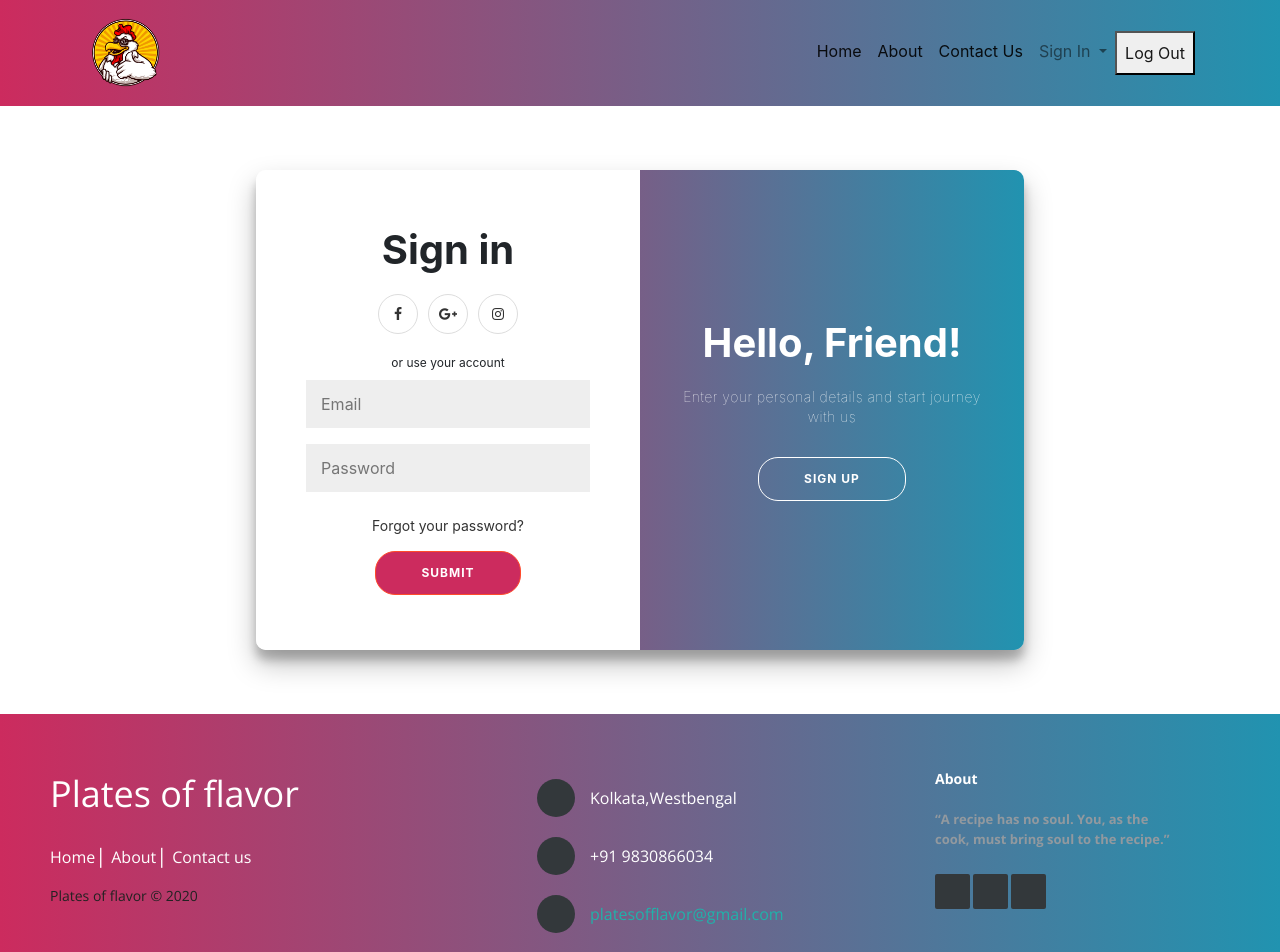
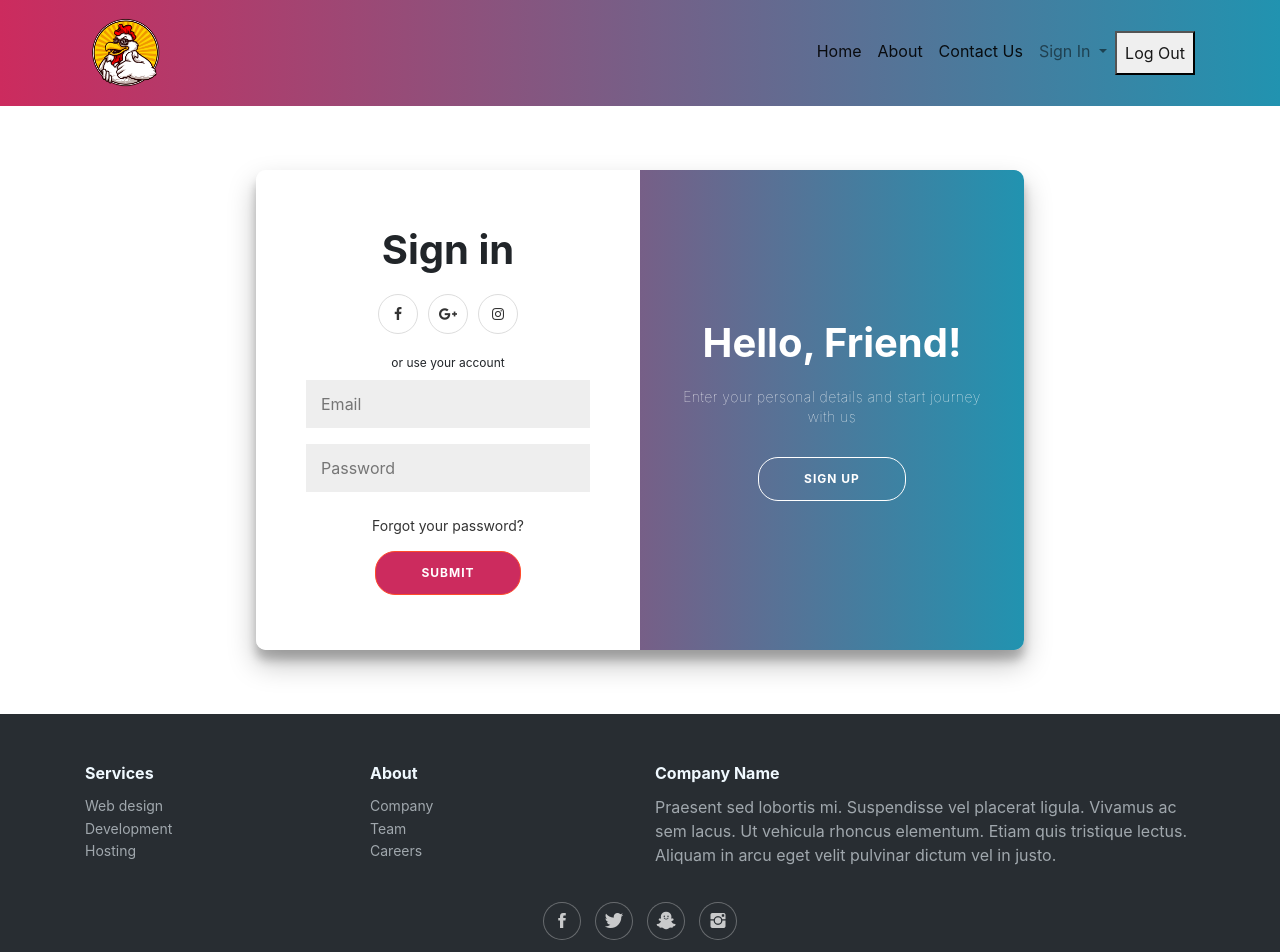
Before and after one commit to suparnaa-git/Platesofflavor, an Angular app: page /signin in a window 1280 px wide. Shown: the top 952 px of the page. Built offline with nearby package versions, Linux system fonts and the light colour scheme.

Commit message:
make it better

```diff
--- a/src/app/Layout/footer/footer.component.css
+++ b/src/app/Layout/footer/footer.component.css
@@ -1,209 +1,89 @@
-@import url(https://fonts.googleapis.com/css?family=Open+Sans:400,500,300,700);
-
-* {
-  font-family: Open Sans;
+.footer-dark {
+	padding:50px 0;
+	color:#f0f9ff;
+	background-color:#282d32;
   }
 
-.fb-ic{
-    color: white;
-    margin-right: 4%;
+  .footer-dark h3 {
+	margin-top:0;
+	margin-bottom:12px;
+	font-weight:bold;
+	font-size:16px;
   }
 
-section {
-  width: 100%;
-  display: inline-block;
-  background: #333;
-  height: 50vh;
-  text-align: center;
-  font-size: 22px;
-  font-weight: 700;
-  text-decoration: underline;
+  .footer-dark ul {
+	padding:0;
+	list-style:none;
+	line-height:1.6;
+	font-size:14px;
+	margin-bottom:0;
   }
 
-.footer-distributed{
-	/* background: #666; */
-	background: linear-gradient(to right,#cc2b5e,#2193b0)!important;
-	box-shadow: 0 1px 1px 0 rgba(0, 0, 0, 0.12);
-	box-sizing: border-box;
-	width: 100%;
-	text-align: left;
-	font: bold 16px sans-serif;
-	padding: 55px 50px;
+  .footer-dark ul a {
+	color:inherit;
+	text-decoration:none;
+	opacity:0.6;
   }
 
-.footer-distributed .footer-left,
-.footer-distributed .footer-center,
-.footer-distributed .footer-right{
-	display: inline-block;
-	vertical-align: top;
+  .footer-dark ul a:hover {
+	opacity:0.8;
   }
 
-/* Footer left */
-
-.footer-distributed .footer-left{
-	width: 40%;
+  @media (max-width:767px) {
+	.footer-dark .item:not(.social) {
+	  text-align:center;
+	  padding-bottom:20px;
+	}
   }
 
-/* The company logo */
-
-.footer-distributed h3{
-	color:  #ffffff;
-	font: normal 36px 'Open Sans', cursive;
-	margin: 0;
+  .footer-dark .item.text {
+	margin-bottom:36px;
   }
 
-.footer-distributed h3 span{
-	color:  lightseagreen;
+  @media (max-width:767px) {
+	.footer-dark .item.text {
+	  margin-bottom:0;
+	}
   }
 
-/* Footer links */
-
-.footer-distributed .footer-links{
-	color:  #ffffff;
-	margin: 20px 0 12px;
-	padding: 0;
+  .footer-dark .item.text p {
+	opacity:0.6;
+	margin-bottom:0;
   }
 
-.footer-distributed .footer-links a{
-	display:inline-block;
-	line-height: 1.8;
-  font-weight:400;
-	text-decoration: none;
-	color:  inherit;
+  .footer-dark .item.social {
+	text-align:center;
   }
 
-.footer-distributed .footer-company-name{
-	color:  #222;
-	font-size: 14px;
-	font-weight: normal;
-	margin: 0;
+  @media (max-width:991px) {
+	.footer-dark .item.social {
+	  text-align:center;
+	  margin-top:20px;
+	}
   }
 
-/* Footer Center */
-
-.footer-distributed .footer-center{
-	width: 35%;
+  .footer-dark .item.social > a {
+	font-size:20px;
+	width:36px;
+	height:36px;
+	line-height:36px;
+	display:inline-block;
+	text-align:center;
+	border-radius:50%;
+	box-shadow:0 0 0 1px rgba(255,255,255,0.4);
+	margin:0 8px;
+	color:#fff;
+	opacity:0.75;
   }
 
-.footer-distributed .footer-center i{
-	background-color:  #33383b;
-	color: #ffffff;
-	font-size: 25px;
-	width: 38px;
-	height: 38px;
-	border-radius: 50%;
-	text-align: center;
-	line-height: 42px;
-	margin: 10px 15px;
-	vertical-align: middle;
+  .footer-dark .item.social > a:hover {
+	opacity:0.9;
   }
 
-.footer-distributed .footer-center i.fa-envelope{
-	font-size: 17px;
-	line-height: 38px;
+  .footer-dark .copyright {
+	text-align:center;
+	padding-top:24px;
+	opacity:0.3;
+	font-size:13px;
+	margin-bottom:0;
   }
-
-.footer-distributed .footer-center p{
-	display: inline-block;
-	color: #ffffff;
-  font-weight:400;
-	vertical-align: middle;
-	margin:0;
-}
-
-.footer-distributed .footer-center p span{
-	display:block;
-	font-weight: normal;
-	font-size:14px;
-	line-height:2;
-}
-
-.footer-distributed .footer-center p a{
-	color:  lightseagreen;
-	text-decoration: none;;
-}
-
-.footer-distributed .footer-links a:before {
-  content: "|";
-  font-weight:300;
-  font-size: 20px;
-  left: 0;
-  color: #fff;
-  display: inline-block;
-  padding-right: 5px;
-}
-
-.footer-distributed .footer-links .link-1:before {
-  content: none;
-}
-
-/* Footer Right */
-
-.footer-distributed .footer-right{
-	width: 20%;
-}
-
-.footer-distributed .footer-company-about{
-	line-height: 20px;
-	color:  #92999f;
-	font-size: 13px;
-	font-weight: normal;
-	margin: 0;
-}
-
-.footer-distributed .footer-company-about span{
-	display: block;
-	color:  #ffffff;
-	font-size: 14px;
-	font-weight: bold;
-	margin-bottom: 20px;
-}
-
-.footer-distributed .footer-icons{
-	margin-top: 25px;
-}
-
-.footer-distributed .footer-icons a{
-	display: inline-block;
-	width: 35px;
-	height: 35px;
-	cursor: pointer;
-	background-color:  #33383b;
-	border-radius: 2px;
-
-	font-size: 20px;
-	color: #ffffff;
-	text-align: center;
-	line-height: 35px;
-
-	margin-right: 3px;
-	margin-bottom: 5px;
-}
-
-/* If you don't want the footer to be responsive, remove these media queries */
-
-@media (max-width: 880px) {
-
-	.footer-distributed{
-		font: bold 14px sans-serif;
-	}
-
-	.footer-distributed .footer-left,
-	.footer-distributed .footer-center,
-	.footer-distributed .footer-right{
-		display: block;
-		width: 100%;
-		margin-bottom: 40px;
-		text-align: center;
-	}
-	.footer-distributed .footer-company-about
-	{
-		color: white;
-
-	}
-
-	.footer-distributed .footer-center i{
-		margin-left: 0;
-	}
-
-}
--- a/src/app/Layout/footer/footer.component.html
+++ b/src/app/Layout/footer/footer.component.html
@@ -1,64 +1,43 @@
-<!-- <section>Footer Example 4</section> -->
-<footer style="margin-top: 30px;" class="footer-distributed">
+<head>
+    <meta charset="utf-8">
+    <meta name="viewport" content="width=device-width, initial-scale=1.0">
+    <title>Untitled</title>
+    <link rel="stylesheet" href="https://cdnjs.cloudflare.com/ajax/libs/twitter-bootstrap/4.1.3/css/bootstrap.min.css">
+    <link rel="stylesheet" href="https://cdnjs.cloudflare.com/ajax/libs/ionicons/2.0.1/css/ionicons.min.css">
+    <link rel="stylesheet" href="../footer/footer.component.css">
+</head>
 
-			<div class="footer-left">
-
-				<h3>Plates of flavor</h3>
-
-				<p class="footer-links">
-					<a routerLink="/about" class="link-1">Home</a>
-
-					<!-- <a href="#">Blog</a> -->
-
-					<!-- <a href="#">Pricing</a> -->
-
-					<a routerLink="/home">About</a>
-
-					<!-- <a href="#">Faq</a> -->
-
-					<a routerLink="/contactus">Contact us</a>
-				</p>
-
-				<p class="footer-company-name">Plates of flavor © 2020</p>
+<body>
+    <div class="footer-dark">
+        <footer>
+            <div class="container">
+                <div class="row">
+                    <div class="col-sm-6 col-md-3 item">
+                        <h3>Services</h3>
+                        <ul>
+                            <li><a href="#">Web design</a></li>
+                            <li><a href="#">Development</a></li>
+                            <li><a href="#">Hosting</a></li>
+                        </ul>
                     </div>
-
-			<div class="footer-center">
-
-				<div>
-					<i class="fa fa-map-marker"></i>
-					<p>Kolkata,Westbengal</p>
+                    <div class="col-sm-6 col-md-3 item">
+                        <h3>About</h3>
+                        <ul>
+                            <li><a href="#">Company</a></li>
+                            <li><a href="#">Team</a></li>
+                            <li><a href="#">Careers</a></li>
+                        </ul>
                     </div>
-
-				<div>
-					<i class="fa fa-phone"></i>
-					<p>+91 9830866034</p>
+                    <div class="col-md-6 item text">
+                        <h3>Company Name</h3>
+                        <p>Praesent sed lobortis mi. Suspendisse vel placerat ligula. Vivamus ac sem lacus. Ut vehicula rhoncus elementum. Etiam quis tristique lectus. Aliquam in arcu eget velit pulvinar dictum vel in justo.</p>
                     </div>
-
-				<div>
-					<i class="fa fa-envelope"></i>
-					<p><a href="mailto:support@company.com">platesofflavor@gmail.com</a></p>
+                    <div class="col item social"><a href="#"><i class="icon ion-social-facebook"></i></a><a href="#"><i class="icon ion-social-twitter"></i></a><a href="#"><i class="icon ion-social-snapchat"></i></a><a href="#"><i class="icon ion-social-instagram"></i></a></div>
                 </div>
-
+                <p class="copyright">Company Name © 2018</p>
             </div>
-
-			<div class="footer-right">
-
-				<p class="footer-company-about">
-					<span>About</span>
-					<b>“A recipe has no soul. You, as the cook, must bring soul to the recipe.”</b>
-				</p>
-
-				<div class="footer-icons">
-
-          <a class="fb-ic">
-            <i class="fa fa-facebook" aria-hidden="true"></i>
-          </a>
-					<a href="#"><i class="fa fa-twitter"></i></a>
-					<a href="#"><i class="fa fa-instagram"></i></a>
-					<!-- <a href="#"><i class="fa fa-github"></i></a> -->
-
+        </footer>
     </div>
-
-			</div>
-
-		</footer>
+    <script src="https://cdnjs.cloudflare.com/ajax/libs/jquery/3.2.1/jquery.min.js"></script>
+    <script src="https://cdnjs.cloudflare.com/ajax/libs/twitter-bootstrap/4.1.3/js/bootstrap.bundle.min.js"></script>
+</body>
--- a/src/app/app-routing.module.ts
+++ b/src/app/app-routing.module.ts
@@ -6,14 +6,15 @@ import { SingUpComponent } from './Components/Auth/sing-up/sing-up.component';
 import { HomeComponent } from './Components/home/home.component';
 import { PageNotFoundComponent } from './Layout/page-not-found/page-not-found.component';
 import { ContactusComponent } from './Components/contactus/contactus.component';
+import { AuthGuard } from './auth.guard';
 
 const routes: Routes = [
 {path:'',redirectTo:'/about',pathMatch:'full'},
 {path:'home',component:HomeComponent},
-{path:'about', component:AboutComponent},
+{path:'about', component:AboutComponent,canActivate:[AuthGuard]},
 {path:'signin',component:SingInComponent},
 {path:'signup',component:SingUpComponent},
-{path:'contactus',component:ContactusComponent},
+{path:'contactus',component:ContactusComponent,canActivate:[AuthGuard]},
 { path: '**', component: PageNotFoundComponent }];
 
 @NgModule({
--- /dev/null
+++ b/src/app/auth.guard.ts
@@ -0,0 +1,22 @@
+import { Injectable } from '@angular/core';
+import { ActivatedRouteSnapshot, CanActivate, Router, RouterStateSnapshot, UrlTree } from '@angular/router';
+import { Observable } from 'rxjs';
+
+@Injectable({
+  providedIn: 'root'
+})
+export class AuthGuard implements CanActivate {
+  constructor(private router:Router){}
+  canActivate(
+    route: ActivatedRouteSnapshot,
+    state: RouterStateSnapshot): Observable<boolean | UrlTree> | Promise<boolean | UrlTree> | boolean | UrlTree {
+      let token=window.sessionStorage.getItem('token')
+      if(token!==null){
+        return true;
+      }else{
+        return this.router.navigate(['/signin'],{queryParams:{returnUrl:state.url}})
+      }
+
+  }
+
+}
```
Also changed, not shown: 1 other file (tests, documents, lock files or other folders). Lines whose indentation alone changed are shown as unchanged.
